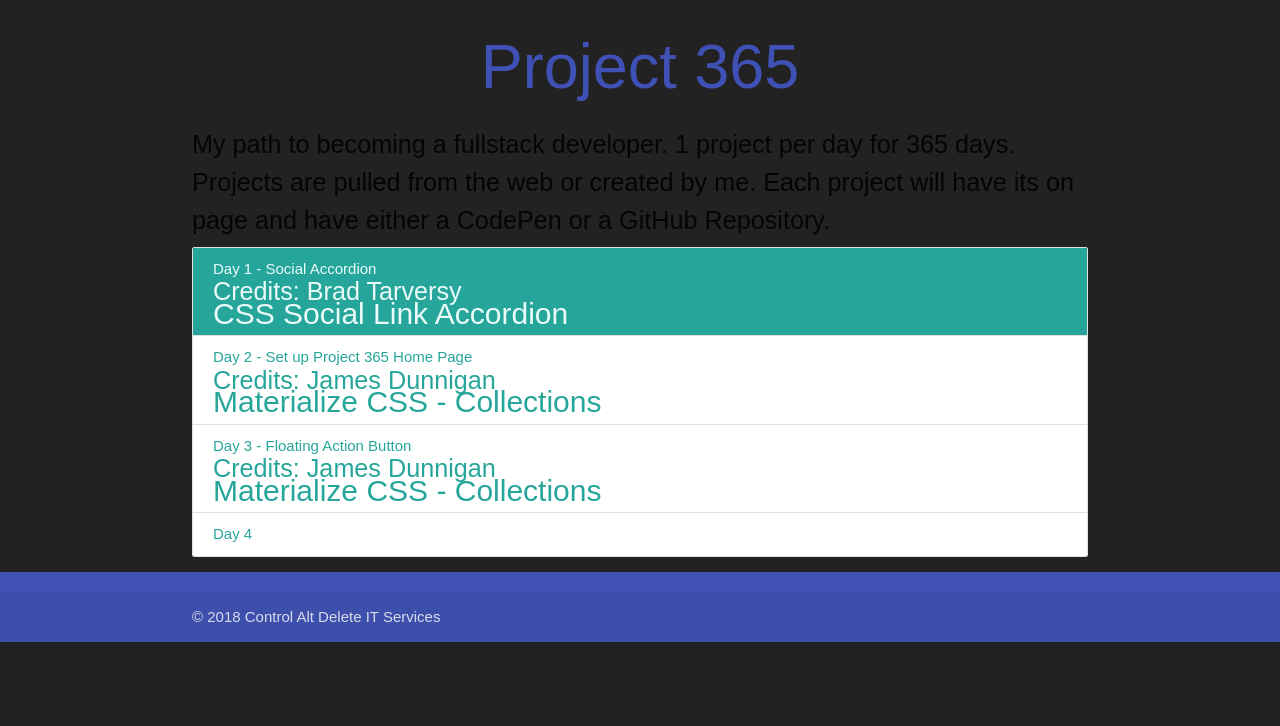
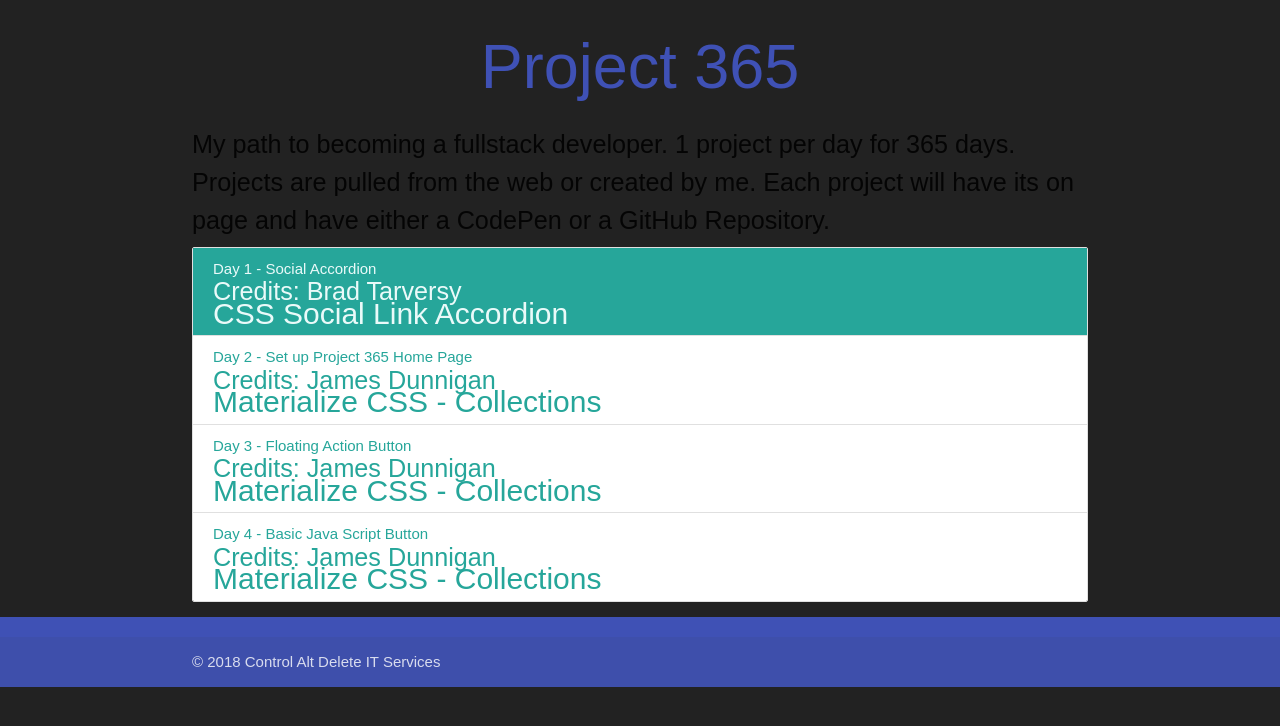
Before and after one commit to Emptyinbox/Project365, a plain HTML site: page index.html in a window 1280 px wide. Drawn offline with nearby package versions, Linux system fonts and the light colour scheme; files that its build step writes are made by us from their sources.

Commit message:
update link

```diff
--- a/index.html
+++ b/index.html
@@ -31,7 +31,8 @@
            <p>Materialize CSS - Collections</p></a>
   <a href="day-3-floating-action-button.html" class="collection-item">Day 3 - Floating Action Button<p class="flow-text">Credits: James Dunnigan</p>
            <p>Materialize CSS - Collections</p></a>
-  <a href="day-4-javascript-basic-button.html" class="collection-item">Day 4</a>
+  <a href="day-4-javascript-basic-button.html" class="collection-item">Day 4 - Basic Java Script Button<p class="flow-text">Credits: James Dunnigan</p>
+           <p>Materialize CSS - Collections</p></a>
          </div>
   </div>
   <footer class="page-footer indigo">
```
